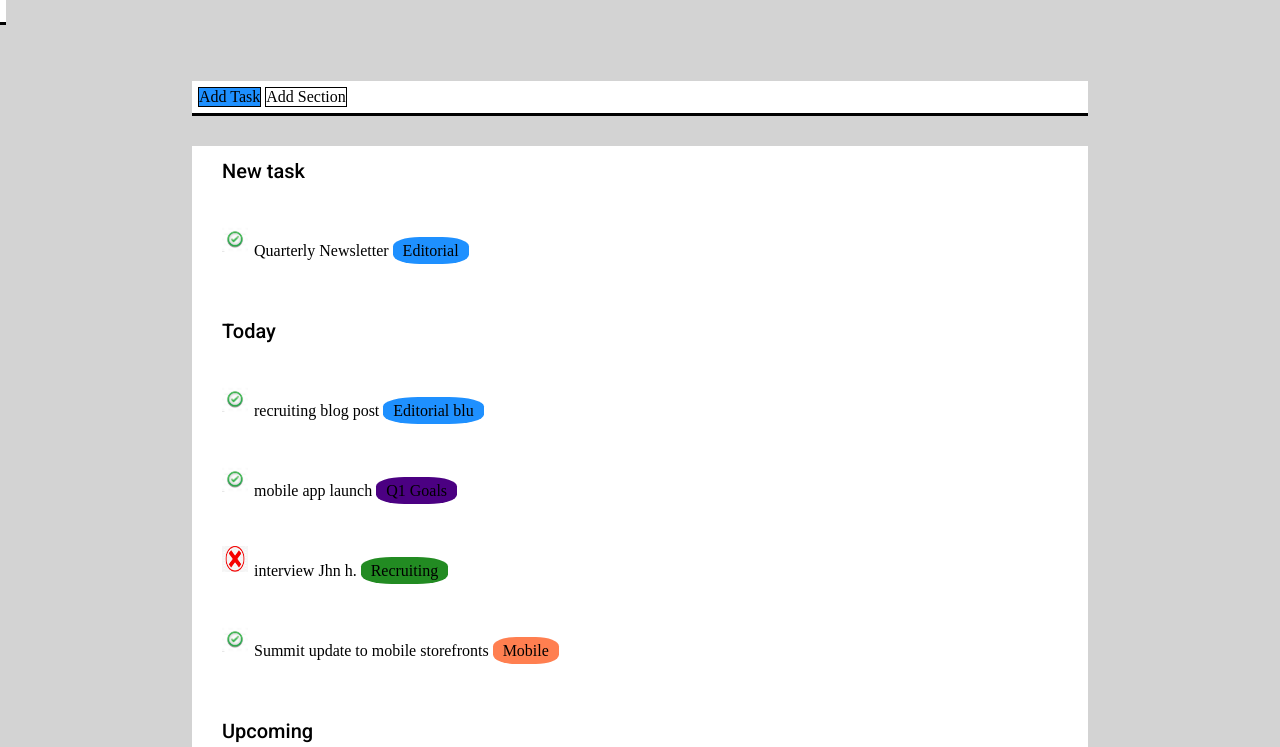
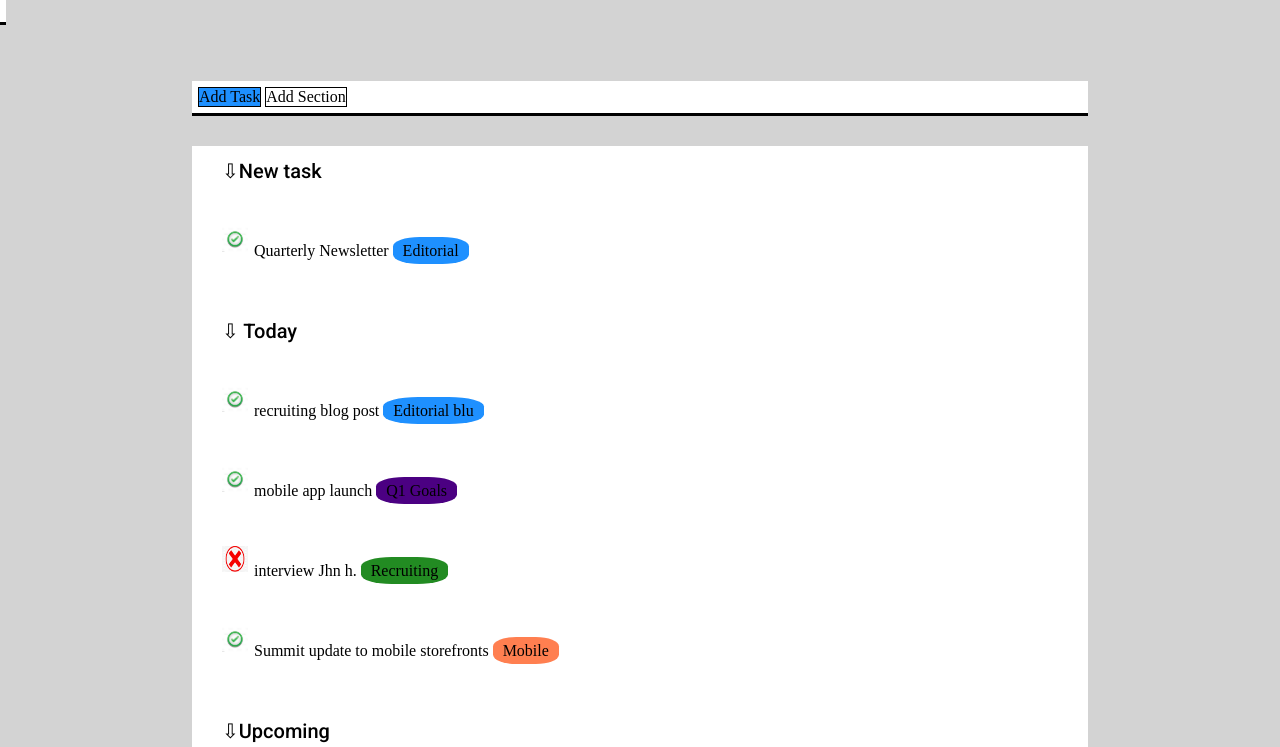
Before and after one commit to scollo26/html-css-toboolist, a plain HTML site: page index.html in a window 1280 px wide. Shown: the part 53-800 px from the top of the page. Drawn offline with Linux system fonts and the light colour scheme.

Commit message:
freccia css

```diff
--- a/css/style.css
+++ b/css/style.css
@@ -65,9 +65,13 @@ ul{
 
 }
 
-/* ul:before {
-	content: '\00BB';
-} */
+li.robot:before {
+	/* content: '\00BB';
+    line-height: 0px; */
+
+  content: '\21E9';
+
+}
 
  .check {
     padding-left: 2rem;
```
